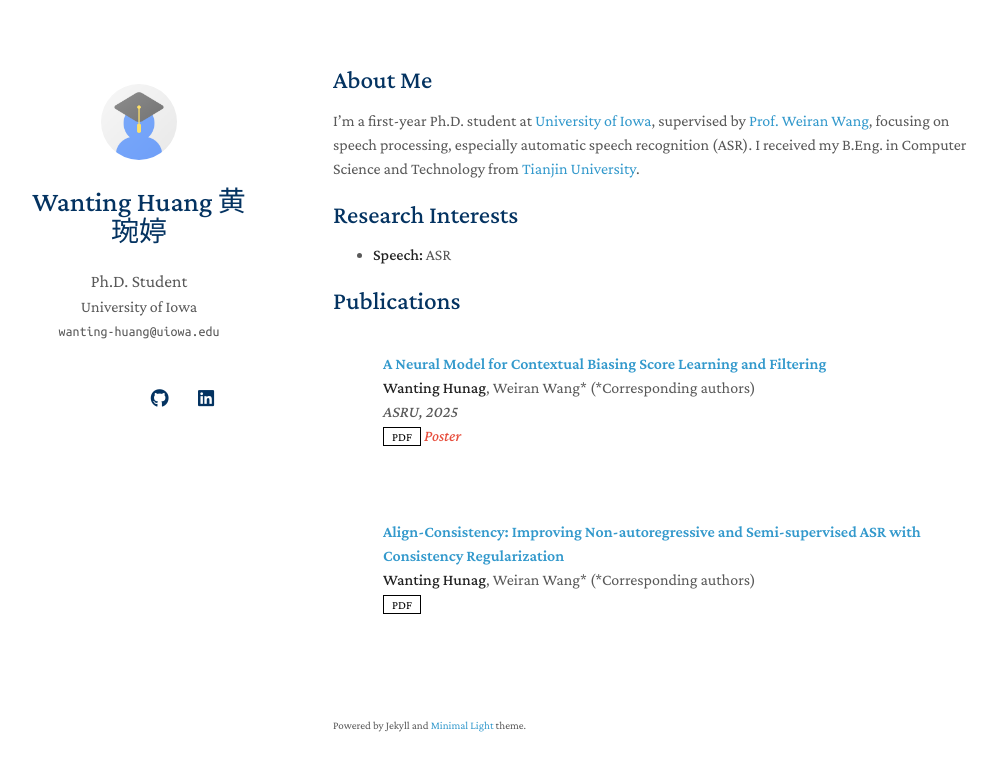
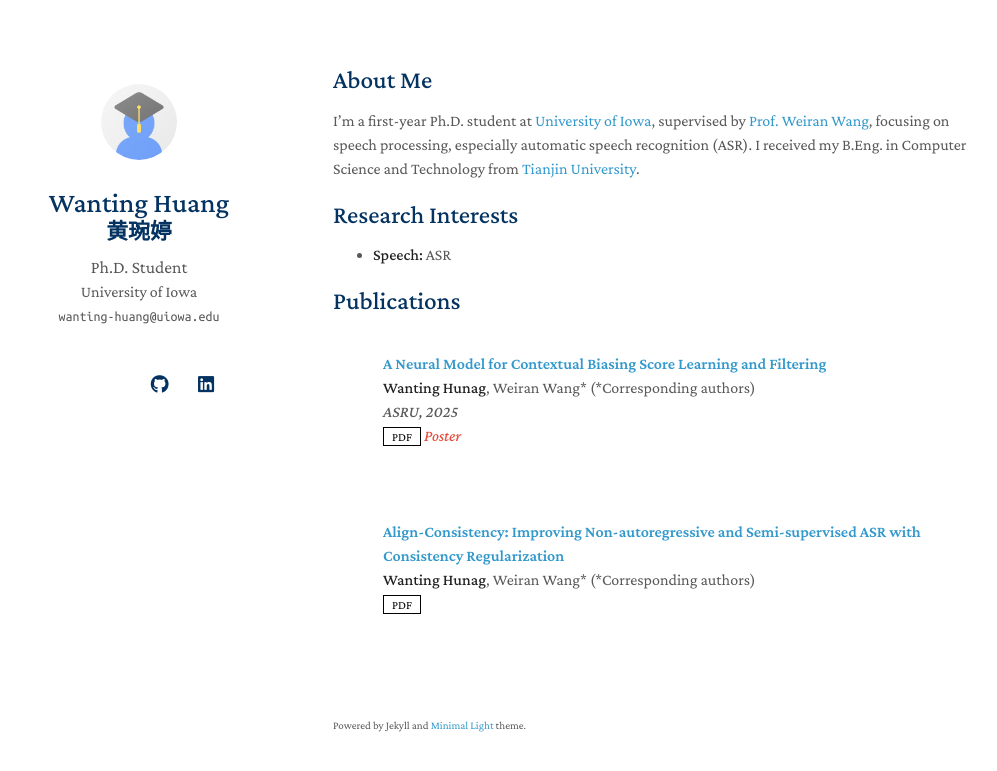
Before and after one commit to Huangwting/Huangwting.github.io, a Jekyll site: the page built from index.md, in a window 1280 px wide. Shown: the top 771 px of the page, without its empty margins (137-1134 px from the left). Built offline with Jekyll 4.4.1, drawn with Linux system fonts in a browser that asks for light colours; a style sheet for code colours, icons or effects is not loaded; our own code applies the rules of GitHub Pages for plain Markdown files.

Commit message:
Fix HTML formatting and improve structure

```diff
--- a/_layouts/homepage.html
+++ b/_layouts/homepage.html
@@ -1,7 +1,7 @@
 <!DOCTYPE html>
-<html lang="{{ site.lang | default: "en-US" }}">
+<html lang="{{ site.lang | default: 'en-US' }}">
   <head>
-    <title>{{ site.title }} | {{site.affiliation}}</title>
+    <title>{{ site.title }} | {{ site.affiliation }}</title>
 
     <meta charset="UTF-8">
     <meta http-equiv="X-UA-Compatible" content="IE=edge">
@@ -11,21 +11,33 @@
     <meta name="keywords" content="{{ site.keywords }}">
     {% endif %}
     {% if site.canonical %}
-    <link rel="canonical" href="{{ site.canonical }}"/>
+    <link rel="canonical" href="{{ site.canonical }}">
     {% endif %}
 
-    <link rel="icon" media="(prefers-color-scheme:dark)" href="{{ site.favicon_dark }}" type="image/png" />
-    <link rel="icon" media="(prefers-color-scheme:light)" href="{{ site.favicon }}" type="image/png" />
+    <link rel="icon" media="(prefers-color-scheme:dark)" href="{{ site.favicon_dark }}" type="image/png">
+    <link rel="icon" media="(prefers-color-scheme:light)" href="{{ site.favicon }}" type="image/png">
     <script src="./assets/js/favicon-switcher.js" type="application/javascript"></script>
 
-    <link rel=stylesheet href=https://cdnjs.cloudflare.com/ajax/libs/academicons/1.8.6/css/academicons.min.css integrity="sha256-uFVgMKfistnJAfoCUQigIl+JfUaP47GrRKjf6CTPVmw=" crossorigin=anonymous>
-    <link rel="stylesheet" href="https://cdnjs.cloudflare.com/ajax/libs/font-awesome/6.4.2/css/all.min.css" integrity="sha512-z3gLpd7yknf1YoNbCzqRKc4qyor8gaKU1qmn+CShxbuBusANI9QpRohGBreCFkKxLhei6S9CQXFEbbKuqLg0DA==" crossorigin="anonymous" referrerpolicy="no-referrer" />
+    <link
+      rel="stylesheet"
+      href="https://cdnjs.cloudflare.com/ajax/libs/academicons/1.8.6/css/academicons.min.css"
+      integrity="sha256-uFVgMKfistnJAfoCUQigIl+JfUaP47GrRKjf6CTPVmw="
+      crossorigin="anonymous"
+    >
+    <link
+      rel="stylesheet"
+      href="https://cdnjs.cloudflare.com/ajax/libs/font-awesome/6.4.2/css/all.min.css"
+      integrity="sha512-z3gLpd7yknf1YoNbCzqRKc4qyor8gaKU1qmn+CShxbuBusANI9QpRohGBreCFkKxLhei6S9CQXFEbbKuqLg0DA=="
+      crossorigin="anonymous"
+      referrerpolicy="no-referrer"
+    >
 
     {% if site.font == "Sans Serif" %}
     <link rel="stylesheet" href="./assets/css/font_sans_serif.css">
     {% else %}
     <link rel="stylesheet" href="./assets/css/font.css">
     {% endif %}
+
     {% if site.auto_dark_mode %}
     <link rel="stylesheet" href="./assets/css/style.css">
     <link rel="stylesheet" href="./assets/css/publications.css">
@@ -34,17 +46,40 @@
     <link rel="stylesheet" href="./assets/css/publications-no-dark-mode.css">
     {% endif %}
 
+    <style>
+      .site-name {
+        display: flex;
+        flex-direction: column;
+        align-items: center;
+        justify-content: center;
+        text-align: center;
+        line-height: 1.12;
+        margin-bottom: 0.35em;
+      }
+
+      .site-name-en {
+        display: block;
+      }
+
+      .site-name-zh {
+        display: block;
+        margin-top: 0.08em;
+        font-size: 0.78em;
+        font-weight: 600;
+        text-align: center;
+      }
+    </style>
   </head>
+
   <body>
     <div class="wrapper">
       <header>
-
         {% if site.avatar %}
-        <a class="image avatar"><img src="{{ site.avatar }}" alt="avatar" /></a>
+        <a class="image avatar"><img src="{{ site.avatar }}" alt="avatar"></a>
         {% endif %}
 
         <h1 class="site-name">
-          <span>{{ site.title }}</span>
+          <span class="site-name-en">{{ site.title }}</span>
           {% if site.title_zh %}
           <span class="site-name-zh">{{ site.title_zh }}</span>
           {% endif %}
@@ -54,16 +89,21 @@
         <position style="font-size:1.10rem;">{{ site.position }}</position>
         <br>
         {% endif %}
+
         {% if site.affiliation %}
-        <a href="{{ site.affiliation_link }}" rel="noopener"><autocolor>{{ site.affiliation }}</autocolor></a>
+        <a href="{{ site.affiliation_link }}" rel="noopener">
+          <autocolor>{{ site.affiliation }}</autocolor>
+        </a>
         <br>
         {% endif %}
+
         {% if site.email %}
         <email>{{ site.email }}</email>
         {% endif %}
 
         <br>
         <br>
+
         <div class="social-icons">
           {% if site.google_scholar %}
           <a style="margin: 0 5px 0 0" href="{{ site.google_scholar }}">
@@ -90,30 +130,38 @@
           {% endif %}
 
           {% if site.twitter %}
-        <a style="margin: 0 0 0 0" href="{{ site.twitter }}">
+          <a style="margin: 0" href="{{ site.twitter }}">
             <i class="fab fa-x-twitter"></i>
           </a>
           {% endif %}
         </div>
+
         <br>
+      </header>
 
-      </header>
       <section>
-
         {{ content }}
 
         <br>
 
         {% if site.enable_footnote %}
-      <p><small>Powered by Jekyll and <a href="https://github.com/yaoyao-liu/minimal-light" target="_blank" rel="noopener">Minimal Light</a> theme.</small></p>
+        <p>
+          <small>
+            Powered by Jekyll and
+            <a href="https://github.com/yaoyao-liu/minimal-light" target="_blank" rel="noopener">
+              Minimal Light
+            </a>
+            theme.
+          </small>
+        </p>
         {% endif %}
+      </section>
 
-      </section>
-      <footer>
+      <footer></footer>
+    </div>
 
-      </footer>
-    </div>
-    <script src="{{ "/assets/js/scale.fix.js" | relative_url }}"></script>
+    <script src="{{ '/assets/js/scale.fix.js' | relative_url }}"></script>
+
     {% if site.google_analytics %}
     <script>
       (function(i,s,o,g,r,a,m){i['GoogleAnalyticsObject']=r;i[r]=i[r]||function(){
```
Lines whose indentation alone changed are shown as unchanged.
